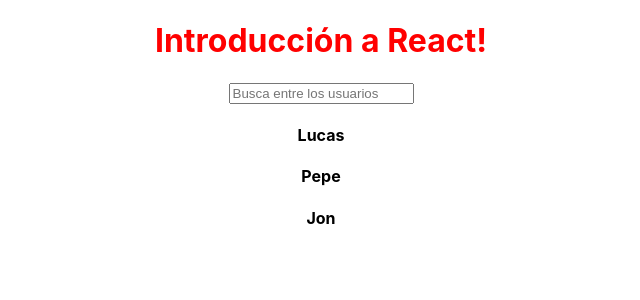
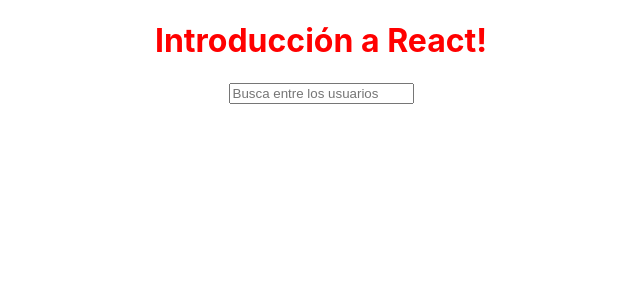
Before and after one commit to lucasfarias2/react-academy-intro-create, a React (Create React App) app: page / in a window 1280 px wide. Shown: the top 300 px of the page, without its empty margins (319-959 px from the left). Built offline with nearby package versions, Linux system fonts and the light colour scheme.

Commit message:
Listas y condicionales

```diff
--- a/src/App.js
+++ b/src/App.js
@@ -8,7 +8,7 @@ class App extends React.Component {
     const users = [
       { id: 1, name: 'Lucas', age: 23 },
       { id: 2, name: 'Pepe', age: 54 },
-      { id: 3, name: 'Jon', age: 34 }
+      { id: 3, name: 'Juan', age: 34 }
     ];
     return (
       <div className="App">
--- a/src/UserList.js
+++ b/src/UserList.js
@@ -3,27 +3,31 @@ import React from 'react';
 class UserList extends React.Component {
   constructor(props) {
     super(props);
-    this.state = { searchTerm: '' };
+    this.state = { searchTerm: null };
   }
 
-  handleOnChange = (event) => {
-    console.log(event.target.value);
+  handleOnChange = event => {
     this.setState({ searchTerm: event.target.value });
-  }
+  };
 
   render() {
     return (
       <div>
-        {this.state.searchTerm}
         <form>
           <input
             placeholder="Busca entre los usuarios"
             onChange={this.handleOnChange}
           />
         </form>
-        <h4>{this.props.users[0].name}</h4>
-        <h4>{this.props.users[1].name}</h4>
-        <h4>{this.props.users[2].name}</h4>
+        {this.state.searchTerm && this.props.users
+          .filter(user =>
+            user.name
+              .toLowerCase()
+              .includes(this.state.searchTerm.toLowerCase())
+          )
+          .map(user => (
+            <h4 key={user.id}>{user.name}</h4>
+          ))}
       </div>
     );
   }
```
